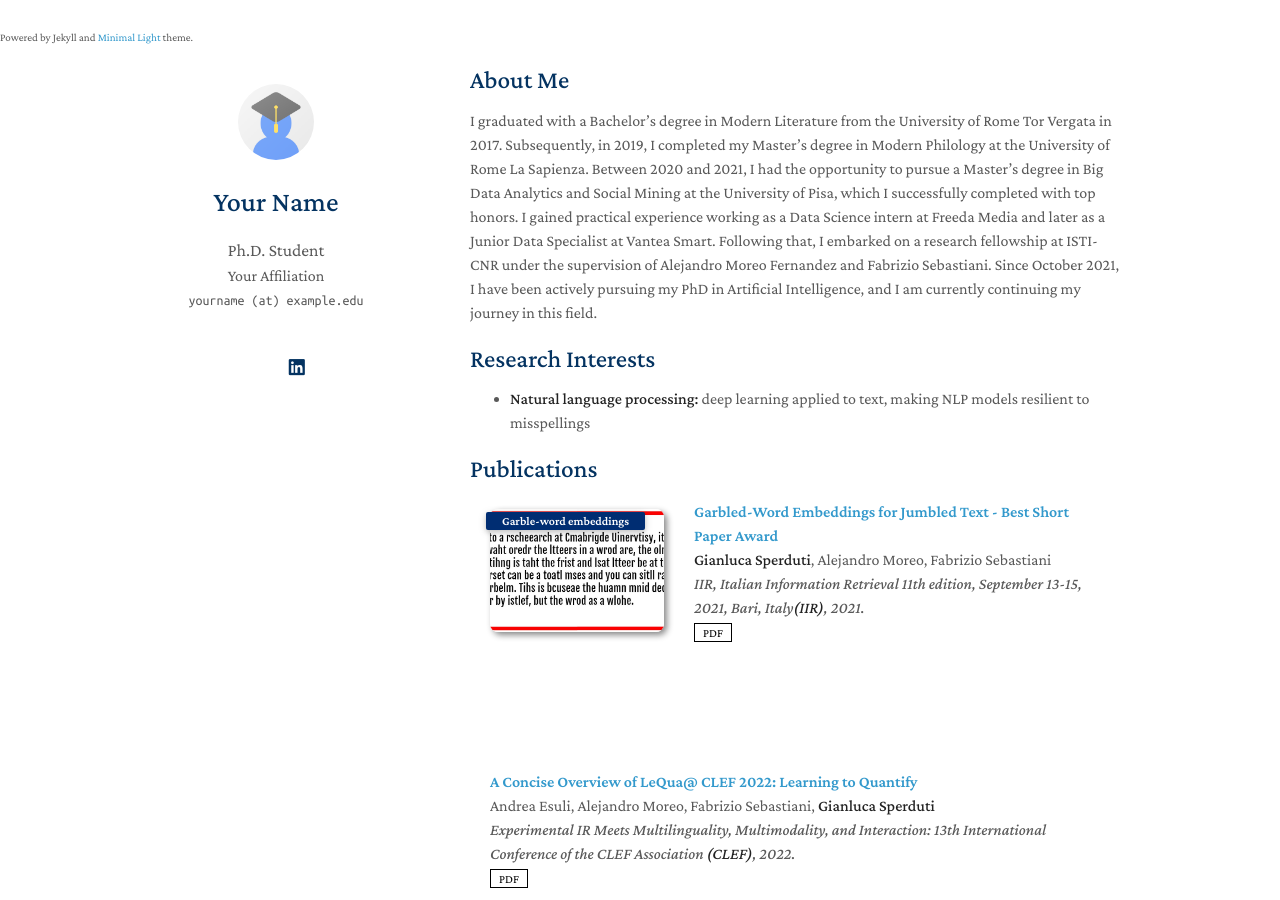
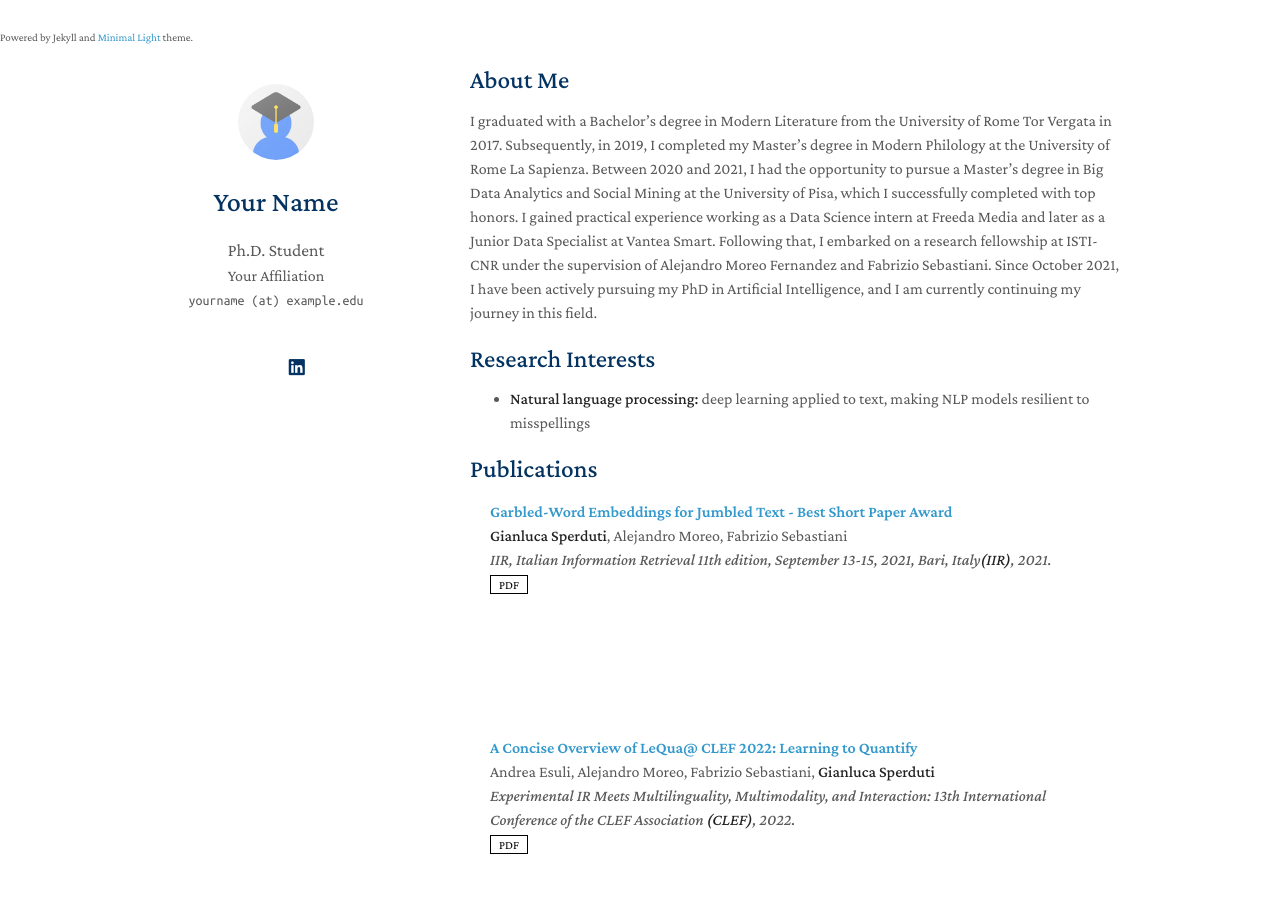
Before and after one commit to gianluca-sperduti/gianluca-sperduti.github.io, a Jekyll site: the page built from index.md, in a window 1280 px wide and 900 px high. Built offline with Jekyll 4.4.1, drawn with Linux system fonts in a browser that asks for light colours; nearby versions of some CDN libraries; a style sheet for code colours, icons or effects is not loaded; our own code applies the rules of GitHub Pages for plain Markdown files.

Commit message:
test on visualization

```diff
--- a/_includes/publications.md
+++ b/_includes/publications.md
@@ -5,12 +5,6 @@
 
 <li>
 <div class="pub-row">
-
-  <div class="col-sm-3 abbr" style="position: relative;padding-right: 15px;padding-left: 15px;">
-    <img src="assets/img/gwe.jpg" class="teaser img-fluid z-depth-1">
-    <abbr class="badge">Garble-word embeddings</abbr>
-  </div>
-
   <br>
 
   <div class="col-sm-9" style="position: relative;padding-right: 15px;padding-left: 20px;">
```
